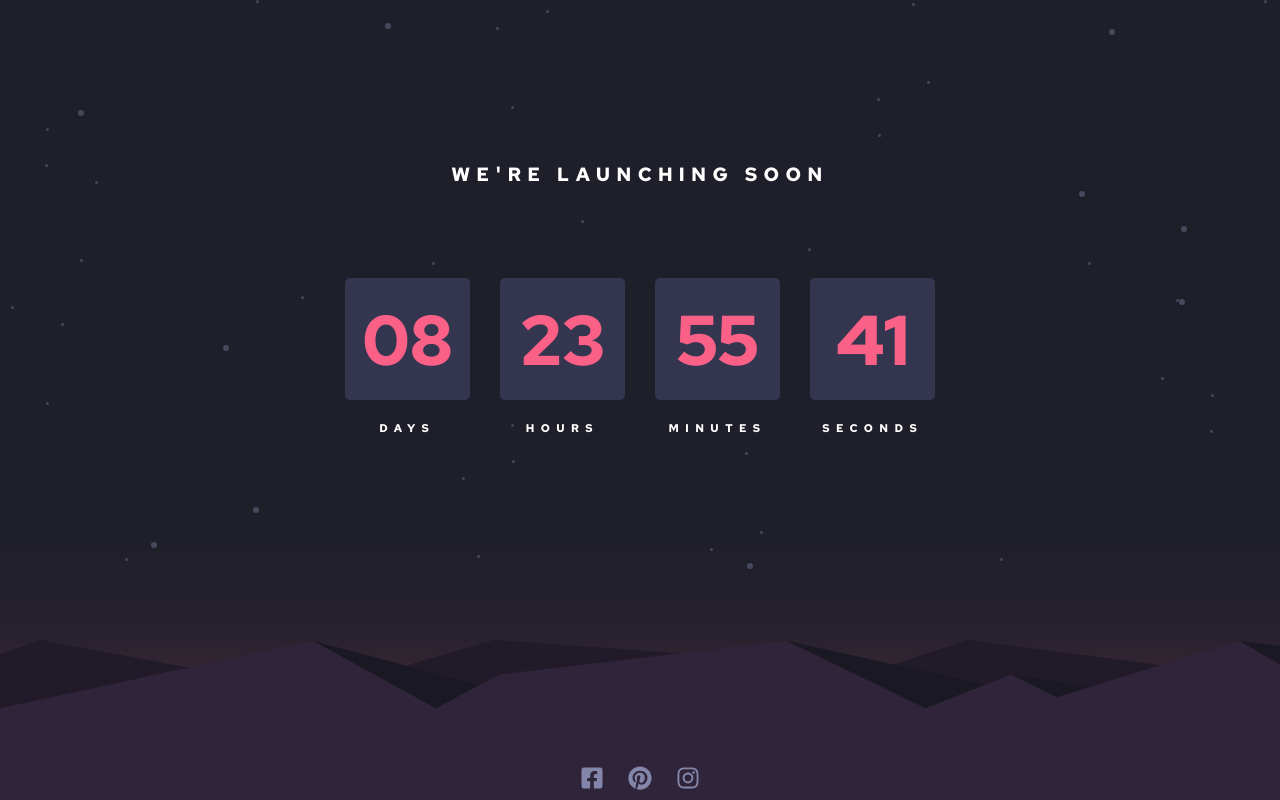
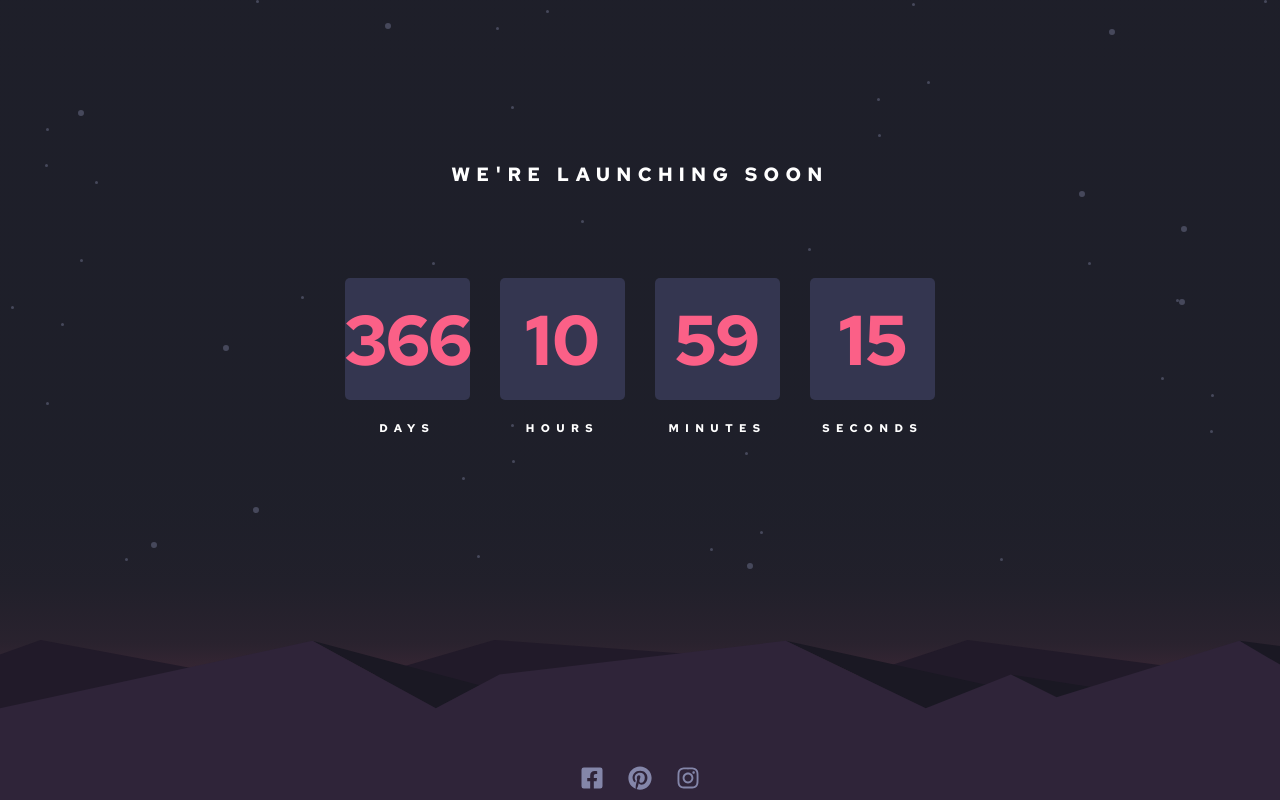
Before and after one commit to David-Henery4/Countdown-Launch-Time, a React (Create React App) app: page / in a window 1280 px wide. Built offline with nearby package versions, Linux system fonts and the light colour scheme.

Commit message:
basic countdown data

```diff
--- /dev/null
+++ b/src/count-data/countdownData.js
@@ -0,0 +1,17 @@
+// const futureDate = new Date(2023, 8, 9);
+// console.log(((new Date() - futureDate) / (1000 * 60)) % 60);
+
+const getCountdownData = (endDate) => {
+  const daysUntill = Math.abs(Math.floor((new Date() - endDate) / (1000 * 60 * 60 * 24)));
+  const hoursUntill = Math.abs(Math.floor(((new Date() - endDate) / (1000 * 60 * 60)) % 24));
+  const minsUntill = Math.abs(Math.floor(((new Date() - endDate) / (1000 * 60)) % 60));
+  const secsUntill = Math.abs(Math.floor(((new Date() - endDate) / 1000) % 60));
+  return {
+    daysUntill,
+    hoursUntill,
+    minsUntill,
+    secsUntill,
+  };
+};
+
+export default getCountdownData;
--- a/src/layout/Countdown.js
+++ b/src/layout/Countdown.js
@@ -1,14 +1,30 @@
-import React from "react";
+import React, { useEffect, useState } from "react";
 import {Tab} from "../components";
+import getCountdownData from "../count-data/countdownData";
 
 const Countdown = () => {
-  const tempNum = "08";
+  const [currentDate, setCurrentDate] = useState(new Date())
+  const [endDate, setEndDate] = useState(new Date(2023, 8, 9));
+  const [countdownData, setCountdownData] = useState({})
+  //
+  const updateClock = () => {
+    setCurrentDate(new Date());
+    const data = getCountdownData(endDate);
+    setCountdownData(data);
+  }
+  //
+  useEffect(() => {
+    // updateClock()
+    const secs = setTimeout(updateClock, [1000])
+    return () => clearTimeout(secs)
+  }, [currentDate])
+  //
   return (
     <div className="countdown">
-      <Tab num={tempNum} name={"days"} />
-      <Tab num={23} name={"hours"} />
-      <Tab num={55} name={"minutes"} />
-      <Tab num={41} name={"seconds"} />
+      <Tab num={countdownData.daysUntill} name={"days"} />
+      <Tab num={countdownData.hoursUntill} name={"hours"} />
+      <Tab num={countdownData.minsUntill} name={"minutes"} />
+      <Tab num={countdownData.secsUntill} name={"seconds"} />
     </div>
   );
 };
--- a/src/sass/layout/_countdown.scss
+++ b/src/sass/layout/_countdown.scss
@@ -11,7 +11,7 @@
   &-tab{
     display: grid;
     place-items: center;
-    width: 6.8rem;
+    min-width: 6.8rem;
     height: 6.6rem;
     position: relative;
     /* top: 5px; */
--- a/src/sass/layout/_footer.scss
+++ b/src/sass/layout/_footer.scss
@@ -26,6 +26,10 @@
     &__icon {
       font-size: 24px;
       color: $grayishBlue;
+      &:hover{
+        color: $softRed;
+        cursor: pointer;
+      }
     }
   }
 }
```
